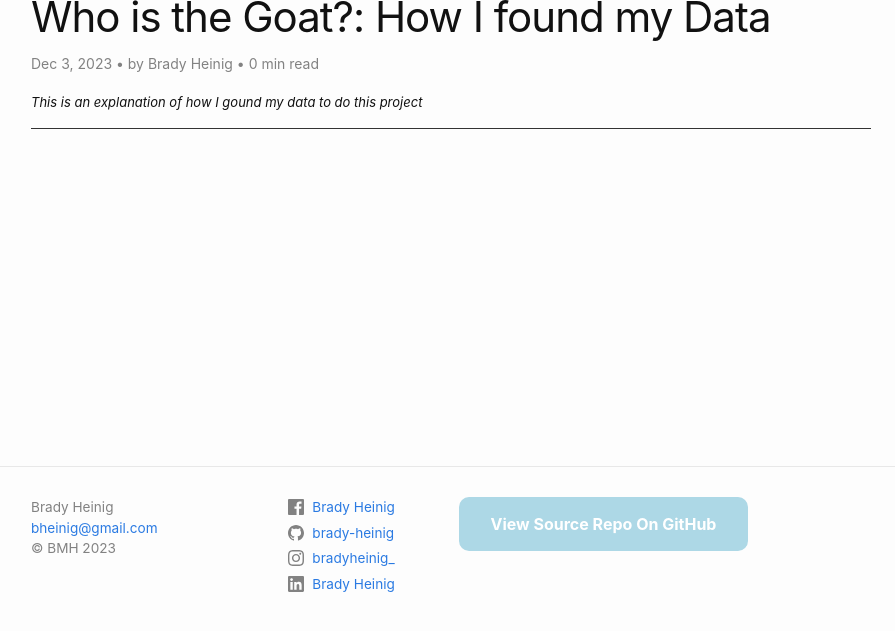
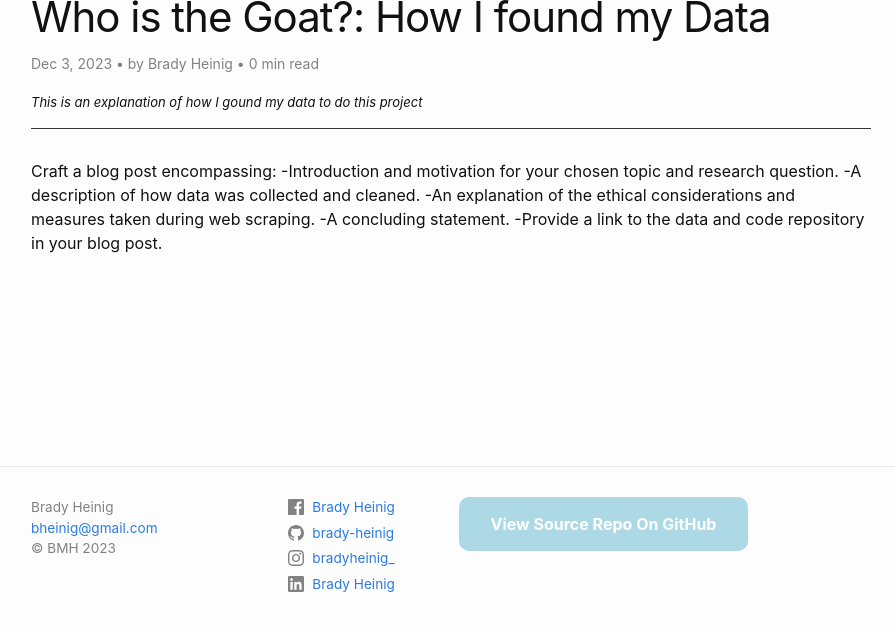
Before and after one commit to brady-heinig/brady-heinig.github.io, a Jekyll site: the page built from _posts/2023-12-03-NBA-Data-Scraping.md, in a window 1280 px wide, cut to the strip 246-877 px from the top of the page. Shown: the whole strip, without its empty margins (189-1084 px from the left). Built offline with Jekyll 4.4.1, drawn with Linux system fonts in a browser that asks for light colours; comment, search, counter and statistics services are not loaded.

Commit message:
Update 2023-12-03-NBA-Data-Scraping.md

```diff
--- a/_posts/2023-12-03-NBA-Data-Scraping.md
+++ b/_posts/2023-12-03-NBA-Data-Scraping.md
@@ -5,3 +5,10 @@ author: Brady Heinig
 description: This is an explanation of how I gound my data to do this project
 image: /assets/images/blog-image.jpg
 ---
+
+Craft a blog post encompassing:
+-Introduction and motivation for your chosen topic and research question.
+-A description of how data was collected and cleaned.
+-An explanation of the ethical considerations and measures taken during web scraping.
+-A concluding statement.
+-Provide a link to the data and code repository in your blog post.
```
